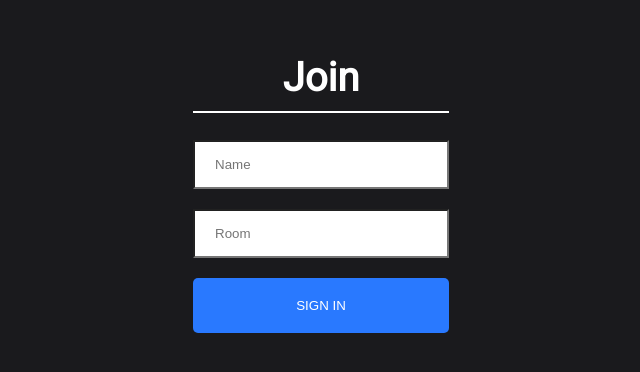
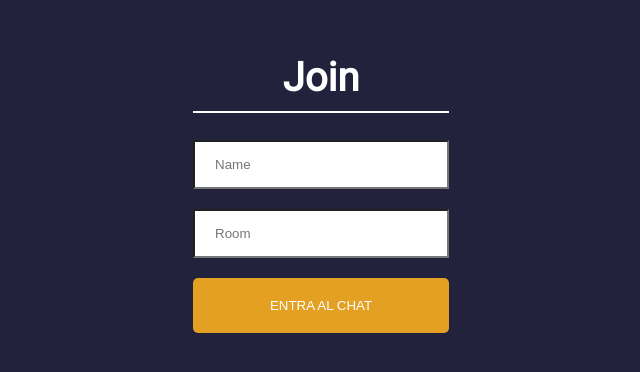
Before and after one commit to fenix15100/react-chat-socket-io, a React (Create React App) app in the folder client/: page / in a window 1280 px wide. Shown: the part 220-592 px from the top of the page, without its empty margins (319-959 px from the left). Built offline with nearby package versions, Linux system fonts and the light colour scheme.

Commit message:
fix colors

```diff
--- a/client/src/components/Join/Join.css
+++ b/client/src/components/Join/Join.css
@@ -18,7 +18,7 @@ html, body {
   text-align: center;
   height: 100vh;
   align-items: center;
-  background-color: #1A1A1D;
+  background-color: #22223d;
 }
 
 .joinInnerContainer {
@@ -42,7 +42,7 @@ html, body {
     color: #fff !important;
     text-transform: uppercase;
     text-decoration: none;
-    background: #2979FF;
+    background: #e4a023;
     padding: 20px;
     border-radius: 5px;
     display: inline-block;
--- a/client/src/components/Join/Join.js
+++ b/client/src/components/Join/Join.js
@@ -18,7 +18,7 @@ export default function SignIn() {
           <input placeholder="Room" className="joinInput mt-20" type="text" onChange={(event) => setRoom(event.target.value)} />
         </div>
         <Link onClick={e => (!name || !room) ? e.preventDefault() : null} to={`/chat?name=${name}&room=${room}`}>
-          <button className={'button mt-20'} type="submit">Sign In</button>
+          <button className={'button mt-20'} type="submit">Entra al chat</button>
         </Link>
       </div>
     </div>
--- a/client/src/components/TextContainer/TextContainer.js
+++ b/client/src/components/TextContainer/TextContainer.js
@@ -7,7 +7,7 @@ import './TextContainer.css';
 const TextContainer = ({ users }) => (
   <div className="textContainer">
     <div>
-      <h1>Realtime Chat Application <span role="img" aria-label="emoji">💬</span></h1>
+      <h1>Realtime Chat Application for Triburch <span role="img" aria-label="emoji">💬</span></h1>
       <h2>Created with React, Express, Node and Socket.IO <span role="img" aria-label="emoji">❤️</span></h2>
       <h2>Try it out right now! <span role="img" aria-label="emoji">⬅️</span></h2>
     </div>
```
